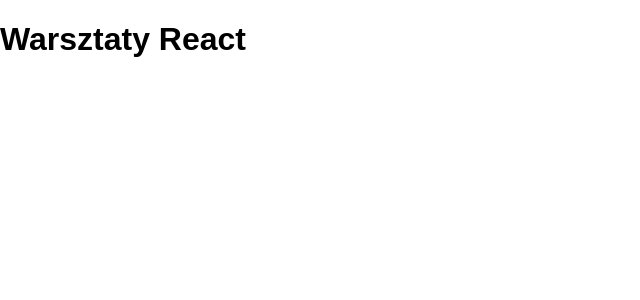
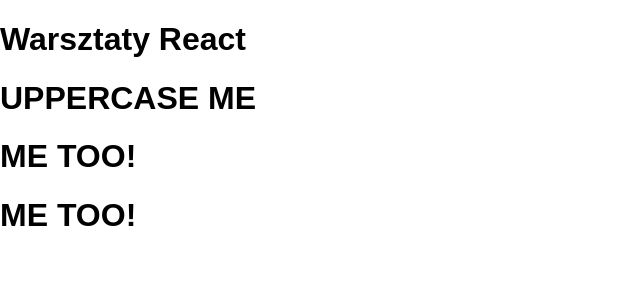
Before and after one commit to martinkotula/react-workshops, a React (Create React App) app: page / in a window 1280 px wide. Shown: the top 300 px of the page, without its empty margins (0-640 px from the left). Built offline with nearby package versions, Linux system fonts and the light colour scheme.

Commit message:
Pass component as parameter

```diff
--- /dev/null
+++ b/src/components/App.js
@@ -0,0 +1,14 @@
+import React from 'react';
+import Header from './Header';
+import Uppercase from './Uppercase';
+
+export default function App(props) {
+    return (
+        <div className="app">
+            <Header>Warsztaty React</Header>
+            <Header children={<Uppercase text="uppercase me"/>}/>
+            <Header children="me too!" ComponentToUse={Uppercase} />
+            <Header children="me too!" componentToUse={Uppercase} />
+        </div>
+    )
+}
--- a/src/components/Header.js
+++ b/src/components/Header.js
@@ -1,5 +1,20 @@
 import React from 'react'
 
-export default function Header(){
-    return <h1>Warsztaty React</h1>;
+const Header = function({children, componentToUse, ComponentToUse}){
+
+    if(componentToUse){
+        return (
+            <h1>{React.createElement(componentToUse, {text: children})}</h1>
+        )
+    }
+
+    if(ComponentToUse){
+        return (
+            <h1><ComponentToUse text={children}/></h1>
+        )
+    }
+
+    return <h1>{children}</h1>;
 }
+
+export default Header;
--- /dev/null
+++ b/src/components/Uppercase.js
@@ -0,0 +1,7 @@
+import React from 'react'
+
+const Uppercase = function (props){
+    return <span>{props.text.toUpperCase()}</span>
+}
+
+export default Uppercase;
--- a/src/index.js
+++ b/src/index.js
@@ -1,6 +1,6 @@
 import React from 'react';
 import {render} from 'react-dom';
 import './index.css';
-import Header from './components/Header';
+import App from './components/App';
 
-render(<Header />, document.getElementById('root'));
+render(<App />, document.getElementById('root'));
```
